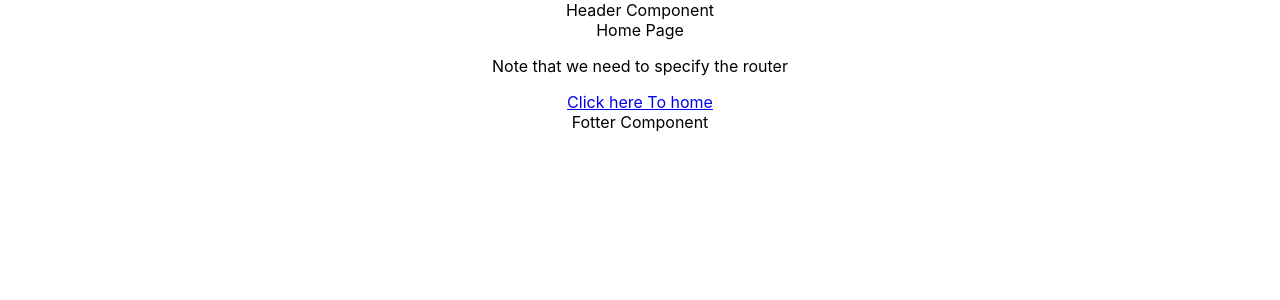
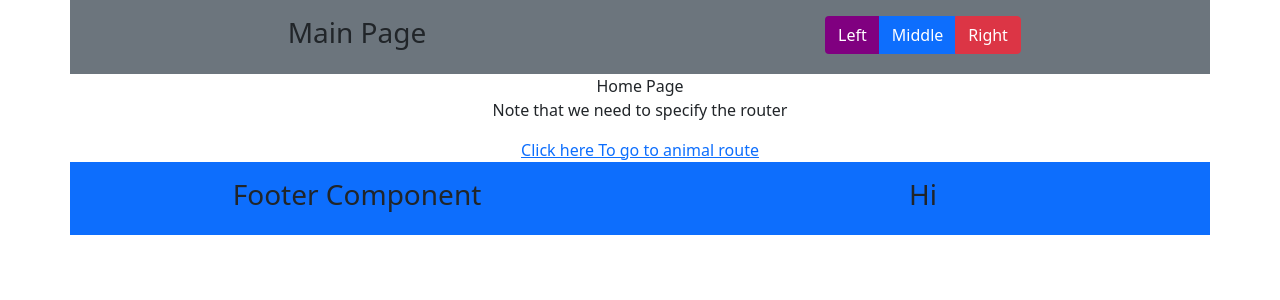
Before and after one commit to micdean19/VeterinaryApp-Fullstack, a React (Create React App) app in the folder ui/: page /home in a window 1280 px wide. Shown: the top 300 px of the page. Built offline with nearby package versions, Linux system fonts and the light colour scheme.

Commit message:
adding some react-components and css (just for illustraton)
Before running,

delete the node_module
cd in the ui directory
call npm install
then use npm start

```diff
--- a/ui/src/App.js
+++ b/ui/src/App.js
@@ -1,4 +1,5 @@
 // You have to import any css or components to be used here
+import "bootstrap/dist/css/bootstrap.min.css";
 import "./App.css";
 // For example importing main
 import Main from "./components/MainComponent";
--- a/ui/src/components/FooterComponent.js
+++ b/ui/src/components/FooterComponent.js
@@ -1,8 +1,34 @@
 // We are mostly gonna use functional components but can be changed to object componets if we have to
-import React from "react";
+// import React from "react";
 
-function Footer() {
-    return <div> Fotter Component</div>;
-}
+// Header Component
+// Remember a component in react can either be a class (state) or a function
+// Either way the convention is that they start by a capitalize letter
+
+// A component just RETURNS a UI
+
+import React, { useState } from "react";
+// import Link from "react-router-dom";
+import Container from "react-bootstrap/Container";
+import Row from "react-bootstrap/Row";
+import Col from "react-bootstrap/Col";
+import ButtonGroup from "react-bootstrap/ButtonGroup";
+import Button from "react-bootstrap/Button";
+const Footer = () => {
+    return (
+        // <h1>Hi</h1>
+        <Container className="p-3 bg-primary">
+            <Row>
+                <Col>
+                    <h3> Footer Component</h3>
+                </Col>
+                <Col>
+                    <h3>Hi</h3>
+                </Col>
+            </Row>
+        </Container>
+    );
+    return <h1> Header2 </h1>;
+};
 
 export default Footer;
--- a/ui/src/components/HeaderComponent.js
+++ b/ui/src/components/HeaderComponent.js
@@ -1,8 +1,64 @@
 // We are mostly gonna use functional components but can be changed to object componets if we have to
-import React from "react";
+// import React from "react";
 
-function Header() {
-    return <div> Header Component</div>;
-}
+// function Header() {
+//     return <div> Header Component</div>;
+// }
+
+// export default Header;
+
+// Header Component
+// Remember a component in react can either be a class (state) or a function
+// Either way the convention is that they start by a capitalize letter
+
+// A component just RETURNS a UI
+
+import React, { useState } from "react";
+// import Link from "react-router-dom";
+import Container from "react-bootstrap/Container";
+import Row from "react-bootstrap/Row";
+import Col from "react-bootstrap/Col";
+import ButtonGroup from "react-bootstrap/ButtonGroup";
+import Button from "react-bootstrap/Button";
+const Header = () => {
+    return (
+        // <h1>Hi</h1>
+        <Container className="p-3 bg-secondary">
+            {/* Example of Styling */}
+            <style type="text/css">
+                {`
+                .btn-flat {
+                    background-color: purple;
+                    color: white;
+                    }
+
+                .btn-xxl {
+                    padding: 1rem 1.5rem;
+                    font-size: 1.5rem;
+                    }
+
+                border-bottom: 0.5.px solid silver;
+                background: #efefef;
+                padding: 1000px;
+                `}
+            </style>
+            <Row>
+                <Col>
+                    <h3> Main Page</h3>
+                </Col>
+                <Col>
+                    <ButtonGroup aria-label="Basic example">
+                        <Button variant="flat">Left</Button>
+                        <Button variant="primary" className="">
+                            Middle
+                        </Button>
+                        <Button variant="danger">Right</Button>
+                    </ButtonGroup>
+                </Col>
+            </Row>
+        </Container>
+    );
+    return <h1> Header2 </h1>;
+};
 
 export default Header;
--- a/ui/src/components/HomeComponent.js
+++ b/ui/src/components/HomeComponent.js
@@ -5,7 +5,7 @@ function Home() {
         <React.Fragment>
             <div>Home Page</div>
             <p> Note that we need to specify the router</p>
-            <Link to="/Animal">Click here To home</Link>
+            <Link to="/Animal">Click here To go to animal route</Link>
         </React.Fragment>
     );
 }
```
Also changed, not shown: ui/src/sandbox/2_State.js (added, +24 -0 lines), 1 other file (tests, documents, lock files or other folders).
